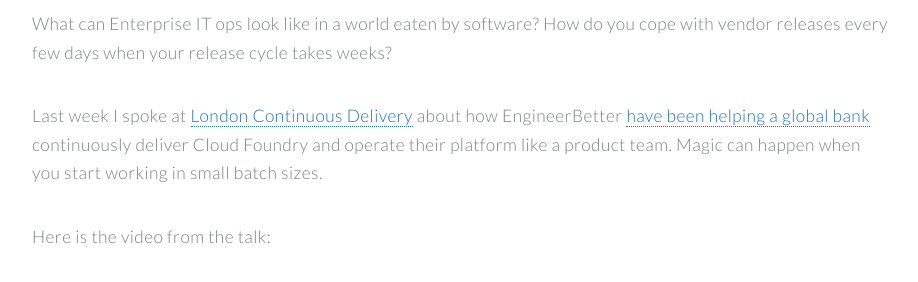
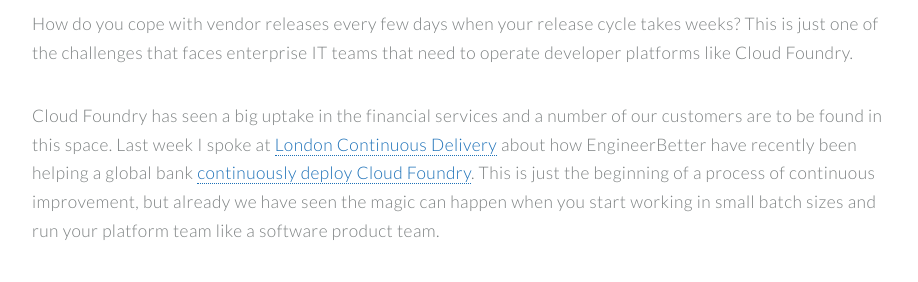
Before and after one commit to DanielJonesEB/engineerbetter.com, a Jekyll site: the page built from _posts/2016-12-14-high-performance-ops.markdown, in a window 1280 px wide and 900 px high, scrolled down 947 px, cut to the strip 247-529 px from the top of the window. Shown: the whole strip, without its empty margins (180-1098 px from the left). Built offline with Jekyll 4.4.1, drawn with Linux system fonts in a browser that asks for light colours; comment, search, counter and statistics services are not loaded.

Commit message:
improve preamble in High Performance Ops post

```diff
--- a/_posts/2016-12-14-high-performance-ops.markdown
+++ b/_posts/2016-12-14-high-performance-ops.markdown
@@ -7,9 +7,9 @@
 
 <img src="/images/blog/lego-cf-team.jpg" class="image fit">
 
-What can Enterprise IT ops look like in a world eaten by software? How do you cope with vendor releases every few days when your release cycle takes weeks?
+How do you cope with vendor releases every few days when your release cycle takes weeks? This is just one of the challenges that faces enterprise IT teams that need to operate developer platforms like Cloud Foundry.
 
-Last week I spoke at [London Continuous Delivery](https://www.meetup.com/London-Continuous-Delivery/) about how EngineerBetter [have been helping a global bank](2016/12/14/notes-on-continuously-deploying-cloudfoundry.html) continuously deliver Cloud Foundry and operate their platform like a product team. Magic can happen when you start working in small batch sizes.
+Cloud Foundry has seen a big uptake in the financial services and a number of our customers are to be found in this space. Last week I spoke at [London Continuous Delivery](https://www.meetup.com/London-Continuous-Delivery/) about how EngineerBetter have recently been helping a global bank [continuously deploy Cloud Foundry](/2016/12/14/notes-on-continuously-deploying-cloudfoundry.html). This is just the beginning of a process of continuous improvement, but already we have seen the magic can happen when you start working in small batch sizes and run your platform team like a software product team.
 
 <!--more-->
 
```
